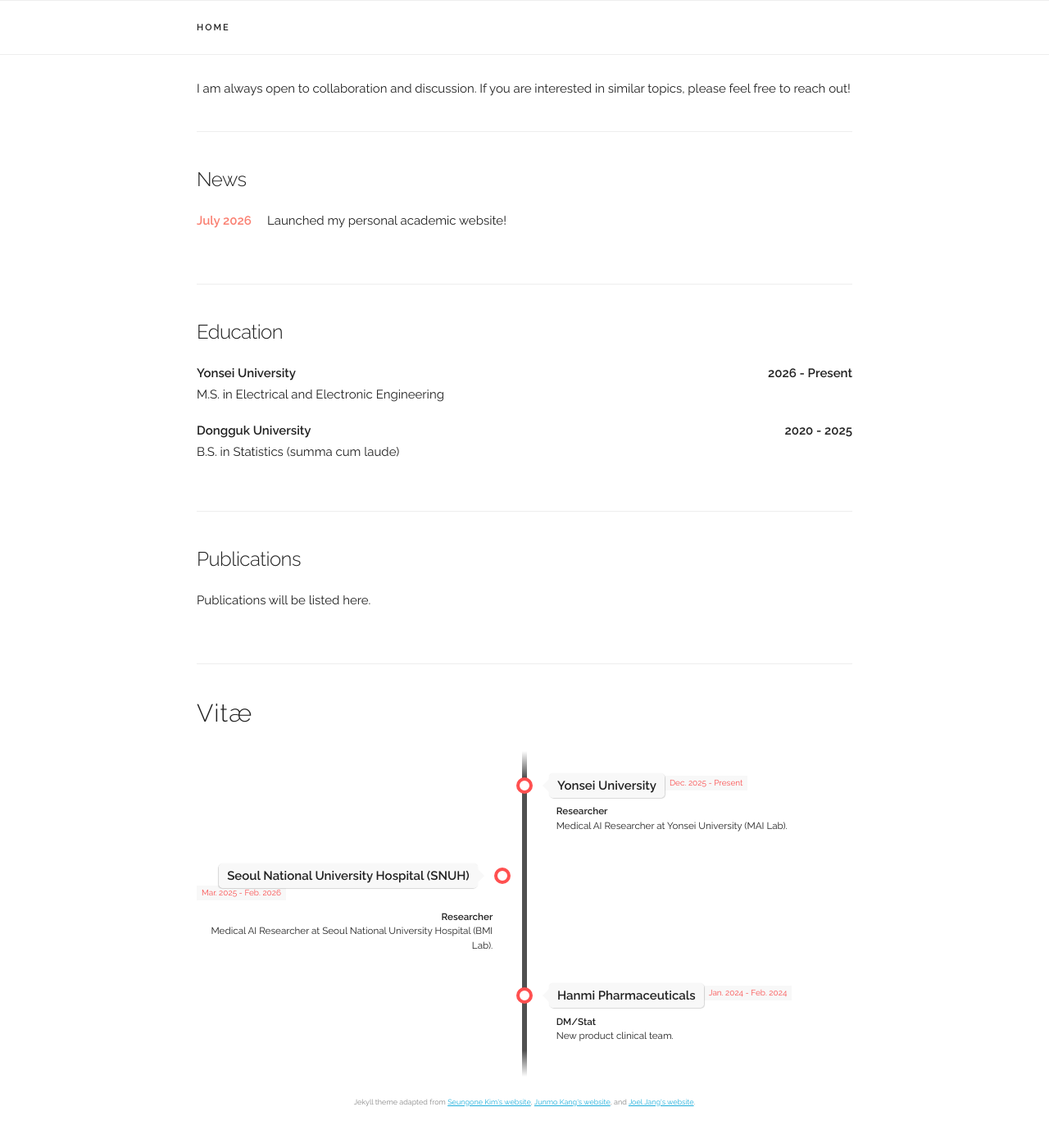
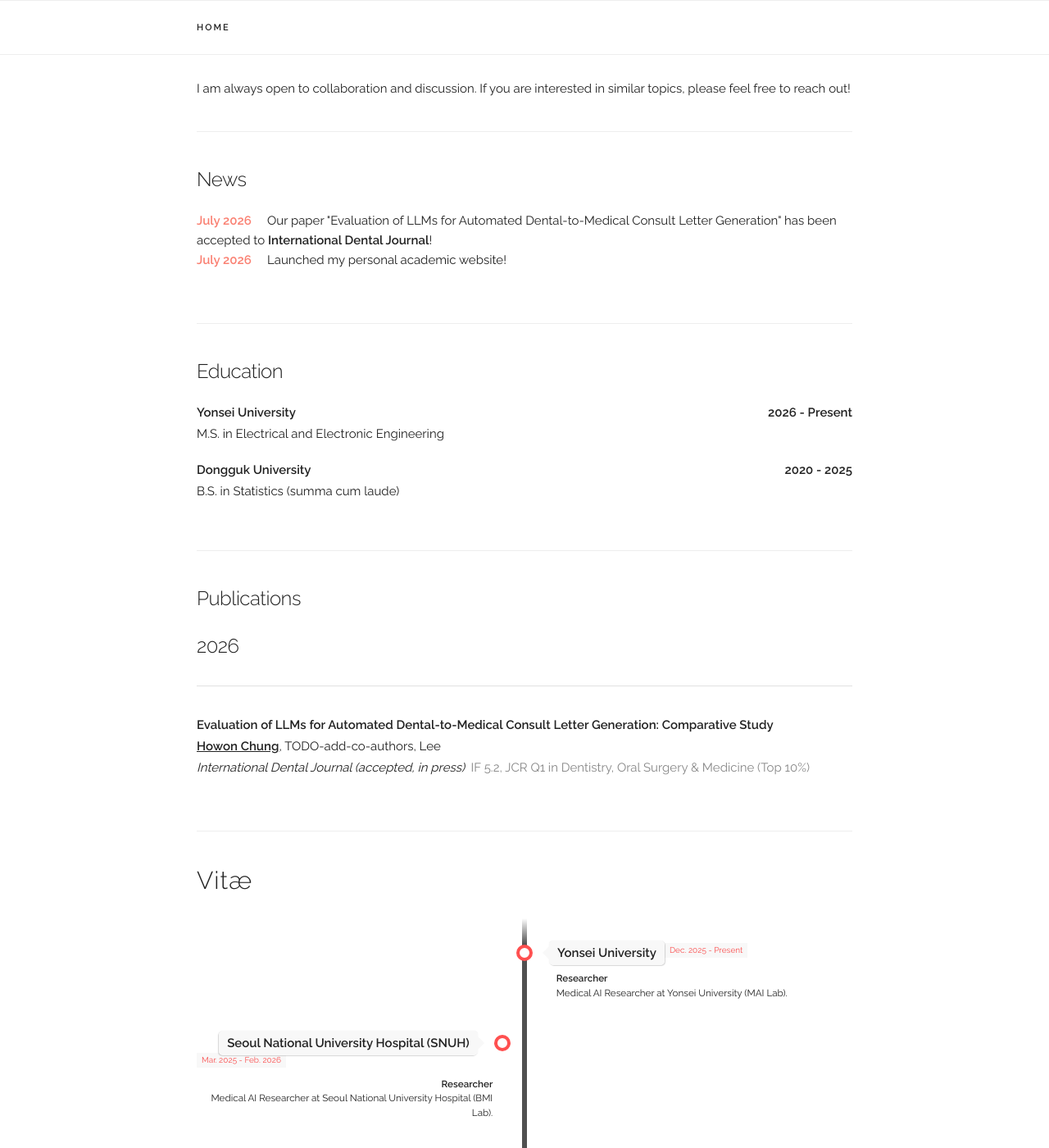
Before and after one commit to DONGSANSUNJAE/DONGSANSUNJAE.github.io, a Jekyll site: the page built from index.html, in a window 1280 px wide and 1400 px high, scrolled down 505 px. Shown: the whole window at 82% size. Built offline with Jekyll 4.4.1, drawn with Linux system fonts in a browser that asks for light colours.

Commit message:
Add IF/JCR info to publication

```diff
--- a/index.html
+++ b/index.html
@@ -32,6 +32,12 @@ layout: default
   <div class="row no-gutters">
     <div class="col-12 col-md-12 text-md-left">
       <b class="bbold" style="color:#fa8072;">July 2026</b>&nbsp;&nbsp;&nbsp;&nbsp;
+      Our paper "Evaluation of LLMs for Automated Dental-to-Medical Consult Letter Generation" has been accepted to <b>International Dental Journal</b>!
+    </div>
+  </div>
+  <div class="row no-gutters">
+    <div class="col-12 col-md-12 text-md-left">
+      <b class="bbold" style="color:#fa8072;">July 2026</b>&nbsp;&nbsp;&nbsp;&nbsp;
       Launched my personal academic website!
     </div>
   </div>
@@ -57,7 +63,26 @@ layout: default
 <!-- ========== PUBLICATIONS ========== -->
 <div class="docs-section" id="publications">
   <h5>Publications</h5>
-  <p>Publications will be listed here.</p>
+
+  <div class="tab-content">
+    <div class="tab-pane active" id="papers-selected">
+
+      <div class="paper">
+        <div class="row">
+          <div class="twelve columns">
+            <p><h5>2026</h5><hr /></p>
+            <p class="title"><b>Evaluation of LLMs for Automated Dental-to-Medical Consult Letter Generation: Comparative Study</b></p>
+            <p><b><u>Howon Chung</u></b>, TODO-add-co-authors, Lee</p>
+            <p><i>International Dental Journal (accepted, in press)</i> &nbsp;<span style="color:#888;">IF 5.2, JCR Q1 in Dentistry, Oral Surgery &amp; Medicine (Top 10%)</span></p>
+            <div class="paper-buttons">
+              <!-- <a class="button" href="PAPER_URL" target="_blank">Paper</a> -->
+            </div>
+          </div>
+        </div>
+      </div>
+
+    </div>
+  </div>
 </div>
 
 <!-- ========== EXPERIENCE ========== -->
```
